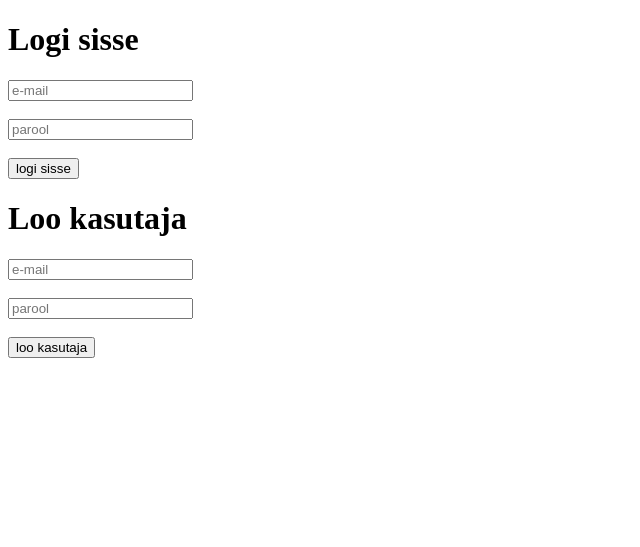
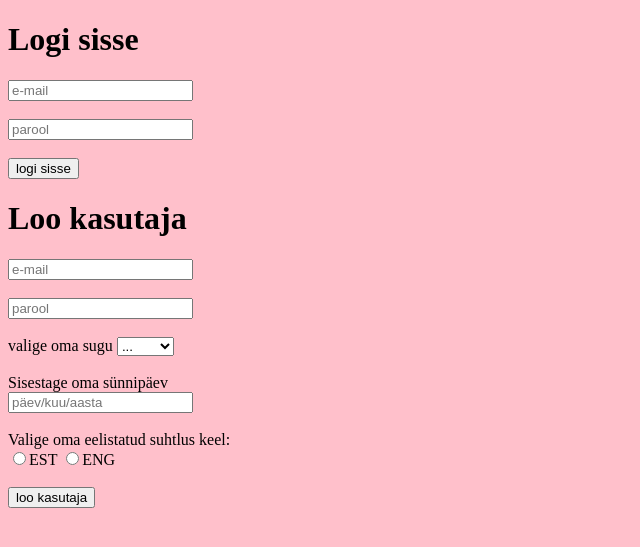
Before and after one commit to veebiprogrammeerimine-2016s/1.kodutoo-II-ruhm, a PHP site: page /login.php in a window 1280 px wide. Shown: the top 547 px of the page, without its empty margins (0-640 px from the left). Run offline with PHP 8.4, Linux system fonts and the light colour scheme.

Commit message:
added more forms

```diff
--- a/login.php
+++ b/login.php
@@ -6,31 +6,58 @@
 	//var_dump ($_POST);
 	$signupPasswordError = "";
 	$signupEmailError = "";
+	$genderError = "";
+	$ageError = "";
+	$langError = "";
 
 	//on üldse olemas
-	if(isset($_POST["signupEmail"])){
+	if(isset($_POST["signupEmail"]))
+	{
 		//jah on olemas
 		//kas on tühi
-		if(empty($_POST["signupEmail"])){
+		if(empty($_POST["signupEmail"]))
+		{
 			$signupEmailError = "see väli on kohustuslik";
 		}
 	}
-	if(isset($_POST["signupPassword"])){
-				if(empty($_POST["signupPassword"])){
+	if(isset($_POST["signupPassword"]))
+	{
+				if(empty($_POST["signupPassword"]))
+				{
 			$signupPasswordError = "see väli on kohustuslik";
 		} else{
-			if (strlen ($_POST["signupPassword"])<8){
+			if (strlen ($_POST["signupPassword"])<8)
+			{
 
 				$signupPasswordError = "parool on lühem kui 8 märki";
 			}
 		}
 	}
 
+	if(isset($_POST['Gender']))
+	{
+		if(empty($_POST["Gender"]))
+		{
+		$genderError = " Unustasite valida oma soo";
+		}
+	}
+	if(isset($_POST['age']))
+	{
+		if(empty($_POST["age"]))
+		{
+		$ageError = " Unustasite sisestada oma sünnipäeva";
+		}
+	}
+	if(isset($_POST['Language']))
+	{
+		if(empty($_POST["Language"]))
+		{
+		$langError = " Unustasite valida keele";
+		}
+	}
 
+  ?>
 
-
-
-?>
 
 <!DOCTYPE html>
 <html>
@@ -38,14 +65,13 @@
 <title>Logi sisse või loo kasutaja</title>
 </head>
 <body>
-
+<body bgcolor="pink">
 <h1>Logi sisse</h1>
 
 <form method="POST">
   <input name="loginEmail" placeholder = "e-mail" type ="e-mail"> <br><br>
   <input name="loginPassword" placeholder = "parool" type ="password"> <br><br>
-
-  <input type="submit" value="logi sisse">
+    <input type="submit" value="logi sisse">
 
 </form>
 
@@ -55,11 +81,26 @@
   <input name="signupEmail" placeholder = "e-mail" type ="e-mail"> <?php echo $signupEmailError;?> <br><br>
   <input name="signupPassword" placeholder = "parool" type ="password"> <?php echo $signupPasswordError;?>  <br><br>
 
-  <input type="submit" value="loo kasutaja">
+  valige oma sugu
+  <select name="Gender">
+	<option value="">...</option>
+	<option value="mees">Mees</option>
+	<option value="naine">Naine</option>
+	<option value="meesnaine">muu</option>
+  </select><?php echo $genderError;?>  <br><br>
+  Sisestage oma sünnipäev<br>
+  <input name="age" placeholder = "päev/kuu/aasta" type ="age">
+  <?php echo $ageError;?>  <br><br>
+	Valige oma eelistatud suhtlus keel: <br>
+	<input type="radio" name="Language" value="EST"/>EST
+	<input type="radio" name="Language" value="ENG"/>ENG
+	<?php echo $langError;?>
+  <br><br><input type="submit" value="loo kasutaja">
 
 </form>
 
 
 
+
 </body>
 </html>
```
